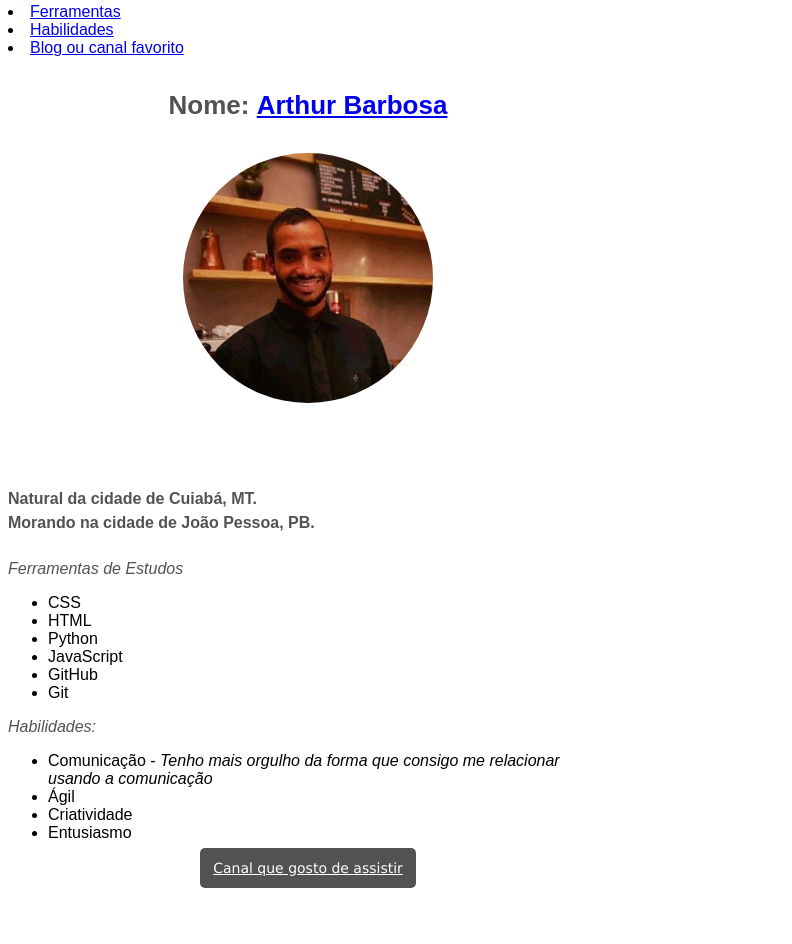
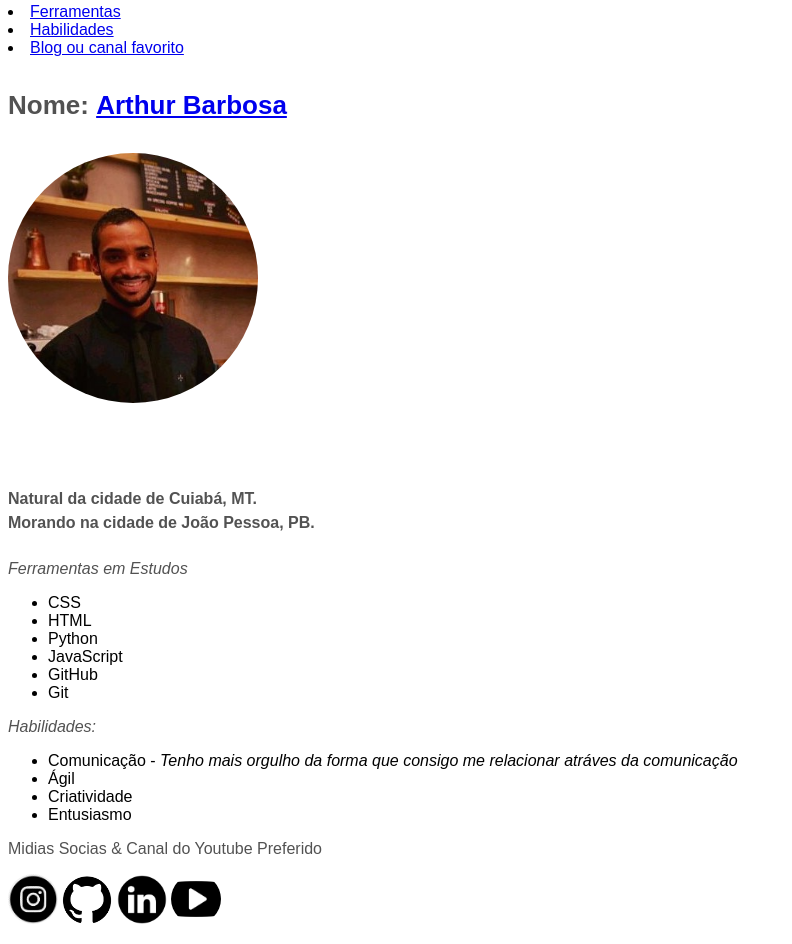
Before and after one commit to ArthurBarbosaOliveira/ArthurBarbosa.github.io, a plain HTML site: page index.html in a window 1280 px wide. Shown: the part 163-1107 px from the top of the page, without its empty margins (0-792 px from the left). Before the commit the page ends 1051 px from the top, so only its background shows below. Drawn offline with Linux system fonts and the light colour scheme; a web font is replaced by a local one.

Commit message:
atualização no portifólio

```diff
--- a/index.html
+++ b/index.html
@@ -11,20 +11,6 @@
     <style>
         body{
             font-family: 'Montserrat', sans-serif;
-            height: 800px;
-            width:  600px;
-
-        }
-        header {
-        width: 100%;
-        height: 20%;
-        border: solid;
-        }
-
-        article {
-        height: 70%;
-        width:  100%;
-        border: solid;
         }
         .picture{
             border-radius: 50%;
@@ -63,6 +49,31 @@
             color: #525252;
         }
 
+        #github {
+            width: 50px;
+            border-radius: 50%;
+        }
+
+        #instagram {
+            width: 50px;
+            height: 50px;
+            border-radius: 50%;
+
+        }
+        #youtube {
+            height: 50px;
+            width: 50px;
+            border-radius: 50%;
+        }
+        #linkedin {
+
+            width: 50px;
+            border-radius: 50%;
+        }
+        #github {
+            width: 50px;
+            border-radius: 50%;
+        }
 
     </style>
 
@@ -78,13 +89,13 @@
     <li><a href="#habilidades">Habilidades</a></li>
     <li><a href="#canal">Blog ou canal favorito</a></li>
 
-    <p class="perfil" style="text-align: center;" ><strong>Nome:</strong> <a href="#foto"><strong>Arthur Barbosa</strong></a></p>
-    <p style="text-align: center;" ><img style="text-align: center;" class="picture" id="foto" src="imagens/fotoperfil.jpg" alt="Arthur Barbosa">
+    <p class="perfil"  ><strong>Nome:</strong> <a href="#foto"><strong>Arthur Barbosa</strong></a></p>
+    <p ><img class="picture" id="foto" src="imagens/fotoperfil.jpg" alt="Arthur Barbosa">
     </p>
     <p class="conteudo"><strong>Natural da cidade de Cuiabá, MT. </strong><br>
-    <strong>Morando na cidade de João Pessoa, PB.</strong><br>
+    <strong>Morando na cidade de João Pessoa, PB.</strong><br> </p>
 
-    <p class="outros" id="ferramentas"> <em>Ferramentas de Estudos</em>
+    <p class="outros" id="ferramentas"> <em>Ferramentas em Estudos</em>
     <ul>
         <li>CSS</li>
         <li>HTML</li>
@@ -99,14 +110,15 @@
 
     <p class="outros" id="habilidades"><em>Habilidades:</em>
     <ul>
-        <li>Comunicação - <em>Tenho mais orgulho da forma que consigo me relacionar usando a comunicação</em></li>
+        <li>Comunicação - <em>Tenho mais orgulho da forma que consigo me relacionar atráves da comunicação</em></li>
         <li>Ágil</li>
         <li>Criatividade</li>
         <li>Entusiasmo</li>
     </ul>
-    </p>
-    <p style="text-align: center;" id="canal">
-    <a class="button-canal" href="https://www.youtube.com/channel/UCGPyMhoHjh3EyKUHuiNq0jA"
-    target="_blank">Canal que gosto de assistir</a></p>
+    <p class="outros"  >Midias Socias & Canal do Youtube Preferido</p>
+    <a target="_blank" href="http://instagram.com/arthurbarbosaoliveira"><img id="instagram" src="/imagens/instagram.png" alt="Instagram Pessoal"></a>
+    <a target="_blank" href="https://github.com/ArthurBarbosaOliveira"><img id="github" src="/imagens/github.png" alt="GitHub"></a>
+    <a target="_blank" href="https://www.linkedin.com/in/arthur-barbosa-oliveira-501451201/"><img id="linkedin" src="/imagens/linkedin.png" alt="Linkedin"></a>
+    <a href="https://www.youtube.com/channel/UCGPyMhoHjh3EyKUHuiNq0jA"target="_blank"><img id="youtube" src="/imagens/youtube.png" alt="Canal do Youtube"></a></p>
 </body>
 </html>
```
Also changed, not shown: imagens/github.png (added), imagens/instagram.png (added), imagens/linkedin.png (added), imagens/youtube.png (added).
